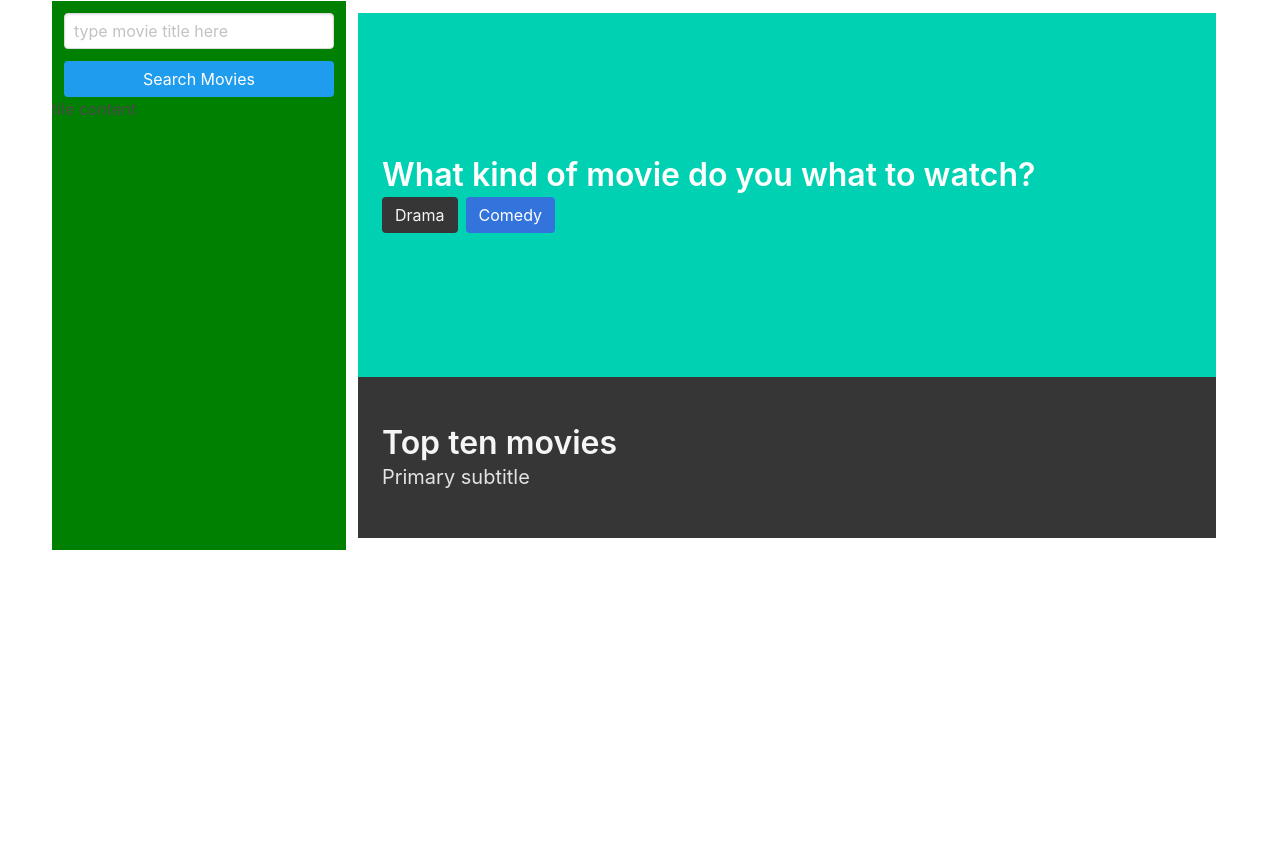
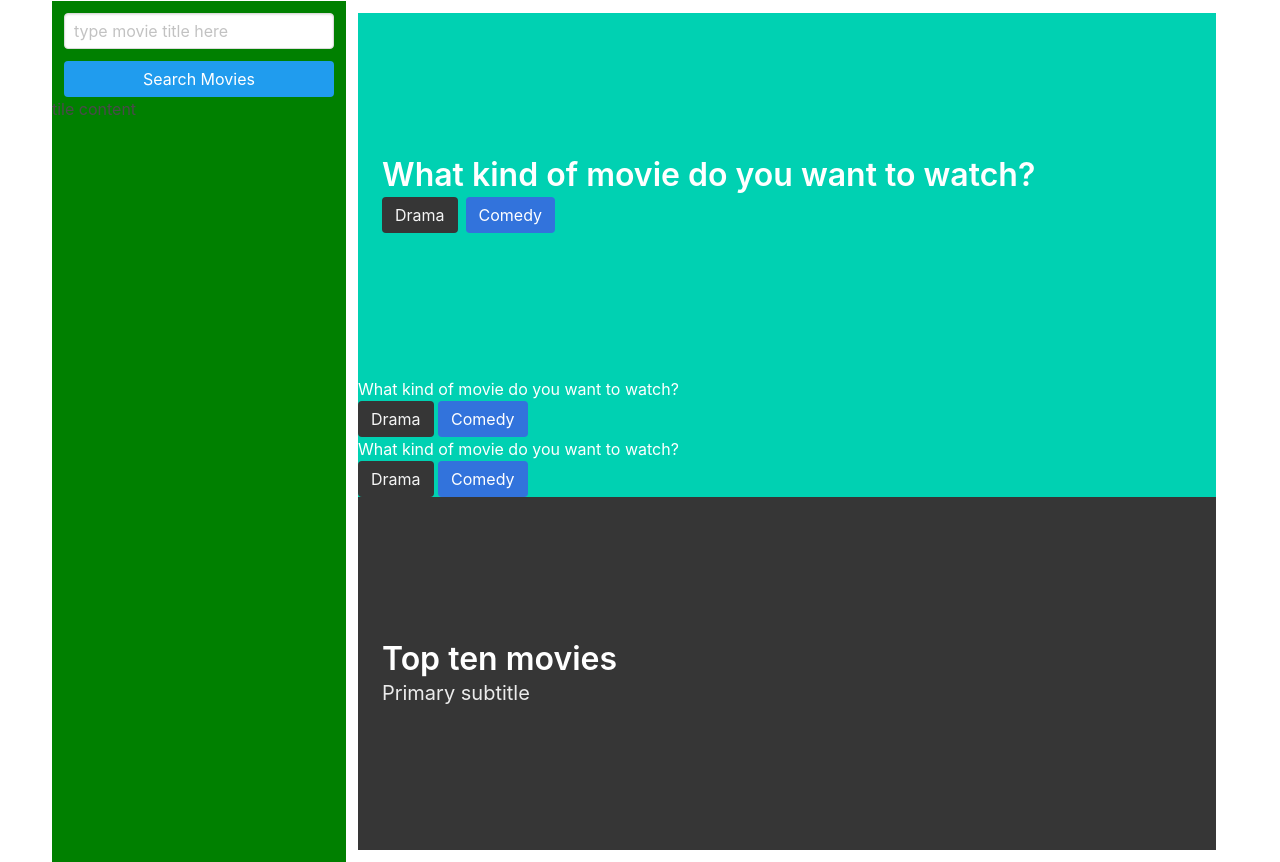
Before and after one commit to 961almah/BootcampProjectOne, a plain HTML site: page index.html in a window 1280 px wide. Shown: the part 55-917 px from the top of the page. Before the commit the page ends 800 px from the top, so only its background shows below. Drawn offline with nearby package versions, Linux system fonts and the light colour scheme; no server answers.

Commit message:
added new containers for changing display

```diff
--- a/index.html
+++ b/index.html
@@ -103,15 +103,49 @@
            <div class="hero-body">
              <div class="container">
                 <h1 class="title">
-                 What kind of movie do you what to watch?
+                  What kind of movie do you want to watch?
                 </h1>
                 <h2 class="subtitle">
                     <div class="buttons">
                       <button class="button is-dark">Drama</button>
                       <button class="button is-link">Comedy</button>
-   </div>                </h2>
+                  </div>
+                </h2>
              </div>
            </div>
+           <!--
+             On click event, display none past container, then display this container
+            -->
+           <section id="movie-suggestions2" class="hero is-primary is-medium">
+            <div class="hero-body2">
+              <div class="container2">
+                 <h1 class="title2">
+                   What kind of movie do you want to watch?
+                 </h1>
+                 <h2 class="subtitle2">
+                     <div class="buttons2">
+                       <button class="button is-dark">Drama</button>
+                       <button class="button is-link">Comedy</button>
+                   </div>
+                 </h2>
+              </div>
+            </div>
+           <!-- On click event, display none past container, then display this container -->
+           <section id="movie-suggestions2" class="hero is-primary is-medium">
+            <div class="hero-body2">
+              <div class="container2">
+                 <h1 class="title2">
+                   What kind of movie do you want to watch?
+                 </h1>
+                 <h2 class="subtitle2">
+                     <div class="buttons2">
+                       <button class="button is-dark">Drama</button>
+                       <button class="button is-link">Comedy</button>
+                   </div>
+                 </h2>
+              </div>
+            </div>
+           <!--  -->
         </section>
         <section id="top-ten-movies" class="hero is-dark">
            <div class="hero-body">
```
Lines whose indentation alone changed are shown as unchanged.
